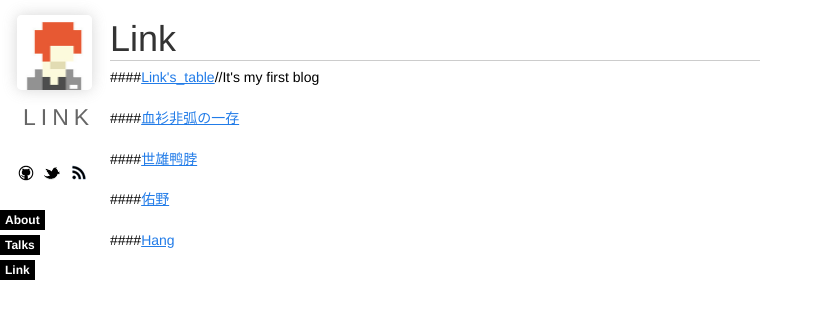
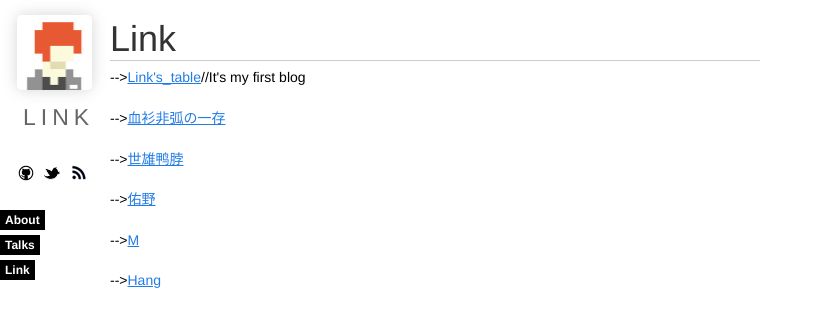
Before and after one commit to aioplkj/aioplkj.github.com, a Jekyll site: the page built from link.html, in a window 1280 px wide. Shown: the top 327 px of the page, without its empty margins (0-823 px from the left). Built offline with Jekyll 4.4.1, drawn with Linux system fonts in a browser that asks for light colours; nearby versions of some CDN libraries; Markdown is read by kramdown in place of the engine named in the settings; comment, search, counter and statistics services are not loaded.

```diff
--- a/link.html
+++ b/link.html
@@ -8,15 +8,17 @@ title: "Link"
 
     <h1>Link</h1>
 
-	<p>####<a href="http://lixinyu.blogbus.com">Link's_table</a>//It's my first blog</p>
+	<p>--><a href="http://lixinyu.blogbus.com">Link's_table</a>//It's my first blog</p>
 
-	<p>####<a href="http://www.kelu.us">血衫非弧の一存</a></p>
+	<p>--><a href="http://www.kelu.us">血衫非弧の一存</a></p>
 
-	<p>####<a href="http://lelelelele.wpoak.com">世雄鸭脖</a></p>
+	<p>--><a href="http://lelelelele.wpoak.com">世雄鸭脖</a></p>
 
-	<p>####<a href="http://inktide.com">佑野</a></p>
+	<p>--><a href="http://inktide.com">佑野</a></p>
 
-	<p>####<a href="http://teidihen.com">Hang</a></p>
+	<p>--><a href="http://modellily.weebly.com">M</a></p>
+
+	<p>--><a href="http://teidihen.com">Hang</a></p>
 
 
 
```
Also changed, not shown: 1 other file.
